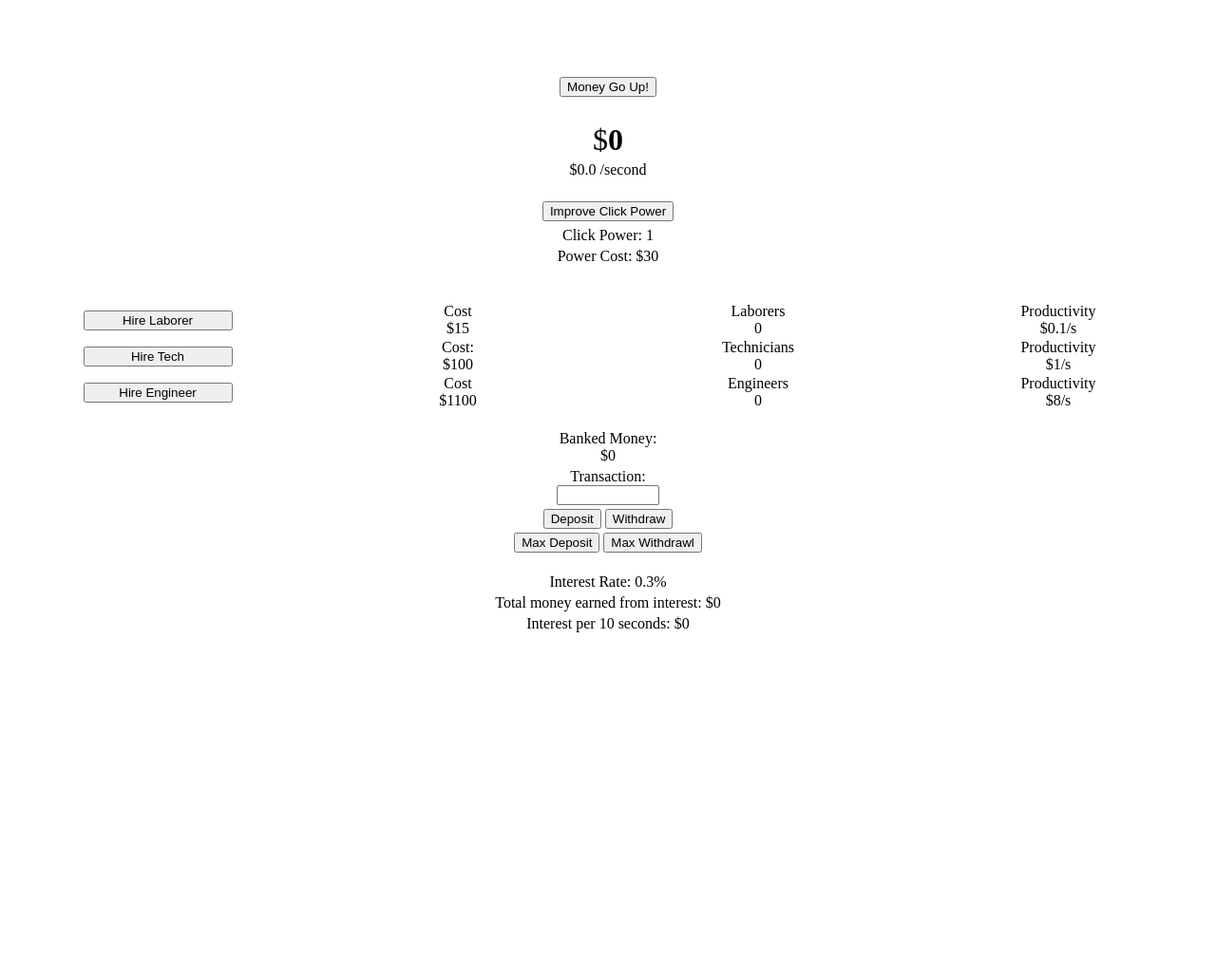
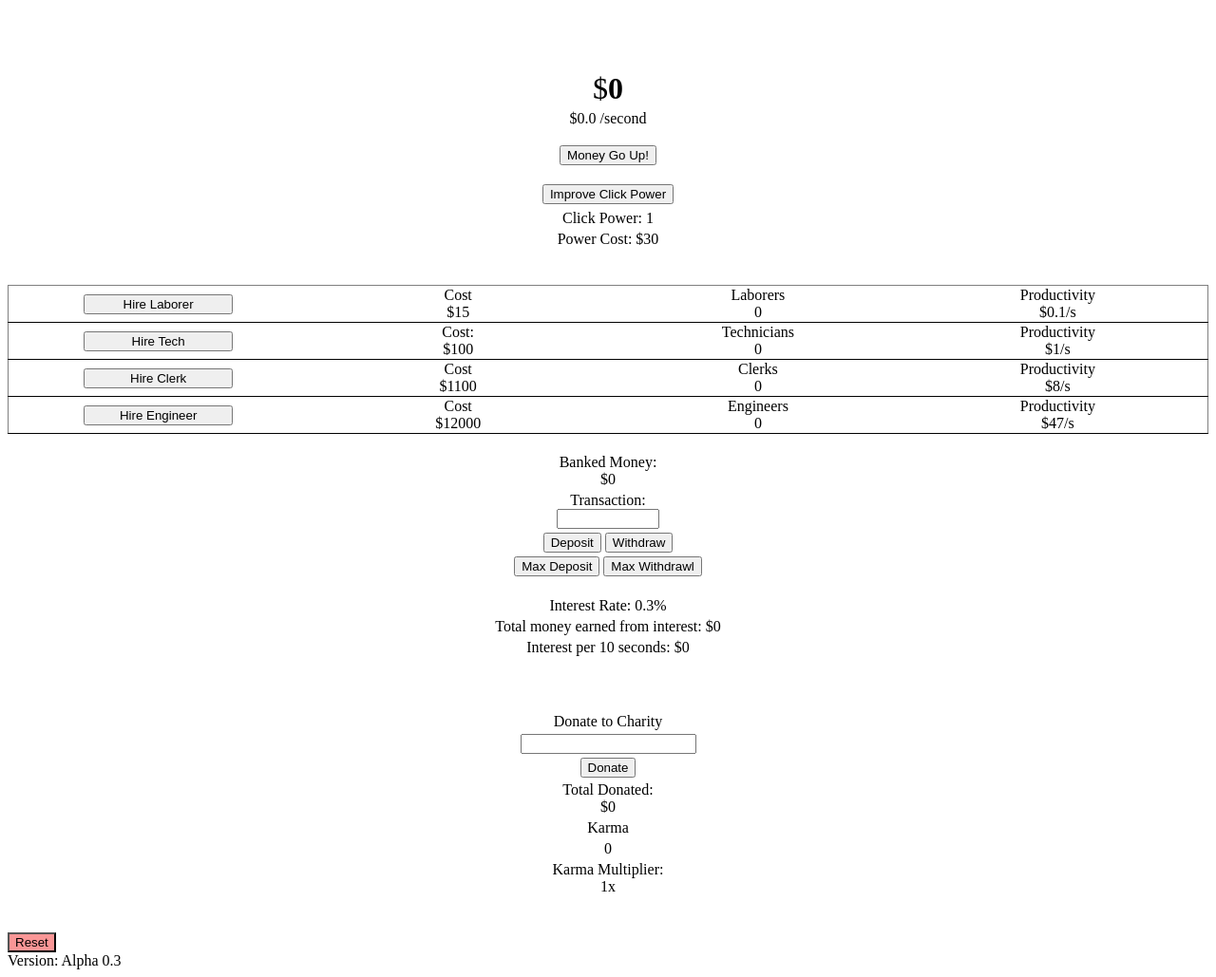
Before and after one commit to ajott/ajott.github.io, a plain HTML site: page clicker/index.html in a window 1280 px wide. Shown: the whole page at 95% size. Before the commit the page ends 800 px from the top, so only its background shows below. Drawn offline with Linux system fonts and the light colour scheme.

Commit message:
Added Clerks
Added new hire option

```diff
--- /dev/null
+++ b/clicker/charity.js
@@ -0,0 +1,29 @@
+var totalDonated = 0;
+var karma = 0;
+var karmaMult = 1;
+
+
+function donate() {
+    donation = document.getElementById('donationEntry').value;
+
+    if (donation >= 0){
+        if(dollars >= donation){
+            totalDonated = Number(totalDonated) + Number(donation);
+            dollars = dollars - donation;
+            document.getElementById('totalDonated').innerHTML = Number(totalDonated);
+            document.getElementById('dollars').innerHTML = dollars;
+            document.getElementById('donationEntry').value = null;
+        };
+    }
+
+}
+
+
+function karmaCalc(tD) {
+    karma = tD / 100000;
+    // karma = floor(totalDonated);
+    document.getElementById('karma').innerHTML = karma;
+
+    karmaMult = (Math.pow(2,(Math.log(karma)/Math.log(5)))).toFixed(0);
+    document.getElementById('karmaMult').innerHTML = karmaMult;
+}
--- a/clicker/hiring.js
+++ b/clicker/hiring.js
@@ -1,3 +1,8 @@
+var laborers = 0;
+var techs = 0;
+var clerks = 0;
+var engineers = 0;
+
 function hireLaborer(){
     var laborerCost = Math.floor(15 * Math.pow(1.15,laborers));     //works out the cost of this worker
     if(dollars >= laborerCost){                                   //checks that the player can afford the worker
@@ -24,8 +29,21 @@ function hireTech(){
     document.getElementById('techCost').innerHTML = nextCost;  //updates the worker cost for the user
 };
 
+function hireClerk(){
+    var clerkCost = Math.floor(1100 * Math.pow(1.15,clerks));     //works out the cost of this worker
+    if(dollars >= clerkCost){                                   //checks that the player can afford the worker
+        clerks = clerks + 1;                                   //increases number of laborers
+        dollars = dollars - clerkCost;                          //removes the dollars spent
+        document.getElementById('clerks').innerHTML = clerks;  //updates the number of laborers for the user
+        document.getElementById('dollars').innerHTML = dollars;  //updates the number of dollars for the user
+        updateMPS();
+    };
+    var nextCost = Math.floor(1100 * Math.pow(1.15,clerks));       //works out the cost of the next worker
+    document.getElementById('clerkCost').innerHTML = nextCost;  //updates the worker cost for the user
+};
+
 function hireEngineer(){
-    var engCost = Math.floor(1100 * Math.pow(1.15,engineers));     //works out the cost of this worker
+    var engCost = Math.floor(12000 * Math.pow(1.15,engineers));     //works out the cost of this worker
     if(dollars >= engCost){                                   //checks that the player can afford the worker
         engineers = engineers + 1;                                   //increases number of laborers
         dollars = dollars - engCost;                          //removes the dollars spent
@@ -33,6 +51,6 @@ function hireEngineer(){
         document.getElementById('dollars').innerHTML = dollars;  //updates the number of dollars for the user
         updateMPS();
     };
-    var nextCost = Math.floor(1100 * Math.pow(1.15,engineers));       //works out the cost of the next worker
+    var nextCost = Math.floor(12000 * Math.pow(1.15,engineers));       //works out the cost of the next worker
     document.getElementById('engCost').innerHTML = nextCost;  //updates the worker cost for the user
 };
--- a/clicker/index.html
+++ b/clicker/index.html
@@ -2,17 +2,13 @@
 
 <html>
 
-<head>	<link rel="stylesheet" type="text/css" href="interface.css" />
-		<title></title>
+<head>
+	<link rel="stylesheet" type="text/css" href="interface.css" />
+	<title>CAMCAD Documentation</title>
 </head>
 
 <body>
 		<table id="clickTable">
-		<tr>
-			<td id="clickCell">
-				<button id="clickButton" onclick="moneyClick(1)">Money Go Up!</button>
-			</td>
-		</tr>
 		<tr>
 			<td id="dollarTD">
 				$<span id="dollars">0</span>
@@ -23,12 +19,17 @@
 				$<span id="moneyPerSec">0.0</span> /second
 			</td>
 		</tr>
+		<tr>
+			<td id="clickCell">
+				<button id="clickButton" onclick="moneyClick(1)">Money Go Up!</button>
+			</td>
+		</tr>
 		</table>
 
 
 
 		<table id="clickHead" class="centerTable">
-			<br />
+
 			<tr>
 				<td>
 					<button onclick="increasePower()">Improve Click Power</button>
@@ -49,20 +50,20 @@
 
 
 	<table id="hiring">
-		<br />
-		<br />
+		<br>
+		<br>
 		<tr id="laborRow">
 			<td>
 				<button class="hire" onclick="hireLaborer()">Hire Laborer</button>
 			</td>
 			<td>
-				Cost <br /> $<span id="laborerCost">15</span>
+				Cost <br> $<span id="laborerCost">15</span>
 			</td>
 			<td>
-				Laborers <br /> <span id="laborers">0</span>
+				Laborers <br> <span id="laborers">0</span>
 			</td>
 			<td>
-				Productivity <br /> $0.1/s
+				Productivity <br> $<span id="laborProd">0.1</span>/s
 			</td>
 		</tr>
 		<tr id="techRow">
@@ -70,13 +71,27 @@
 				<button class="hire" onclick="hireTech()">Hire Tech</button>
 			</td>
 			<td>
-				Cost: <br /> $<span id="techCost">100</span>
+				Cost: <br> $<span id="techCost">100</span>
 			</td>
 			<td>
-				Technicians <br /> <span id="techs">0</span>
+				Technicians <br> <span id="techs">0</span>
 			</td>
 			<td>
-				Productivity <br /> $1/s
+				Productivity <br> $<span id="techProd">1</span>/s
+			</td>
+		</tr>
+		<tr id="clerkRos">
+			<td>
+				<button class="hire" onclick="hireClerk()">Hire Clerk</button>
+			</td>
+			<td>
+				Cost <br> $<span id="clerkCost">1100</span>
+			</td>
+			<td>
+				Clerks <br> <span id="clerks">0</span>
+			</td>
+			<td>
+				Productivity <br> $<span id="clerkProd">8</span>/s
 			</td>
 		</tr>
 		<tr id="engRow">
@@ -84,13 +99,13 @@
 				<button class="hire" onclick="hireEngineer()">Hire Engineer</button>
 			</td>
 			<td>
-				Cost <br /> $<span id="engCost">1100</span>
+				Cost <br> $<span id="engCost">12000</span>
 			</td>
 			<td>
-				Engineers <br /> <span id="engineers">0</span>
+				Engineers <br> <span id="engineers">0</span>
 			</td>
 			<td>
-				Productivity <br /> $8/s
+				Productivity <br> $<span id="engProd">47</span>/s
 			</td>
 		</tr>
 	</table>
@@ -98,12 +113,12 @@
 
 
 	<table id="bankTable" width="100%">
-		<br />
+		<br>
 		<tr>
-			<td>Banked Money: <br /> $<span id="inBank">0</span></td>
+			<td>Banked Money: <br> $<span id="inBank">0</span></td>
 		</tr>
 		<tr>
-			<td>Transaction: <br /> <input type="number" id="investmentEntry"></td>
+			<td>Transaction: <br> <input type="number" id="investmentEntry"></td>
 		</tr>
 		<tr>
 			<td><button onclick="deposit()">Deposit</button>
@@ -114,7 +129,7 @@
 				<button onclick="maxWithdraw()" id="withdrawMax">Max Withdrawl</button></td>
 		</tr>
 		<tr>
-			<td><br />Interest Rate: <span id="intRate">0.3%</span></td>
+			<td><br>Interest Rate: <span id="intRate">0.3%</span></td>
 		</tr>
 		<tr>
 			<td>
@@ -129,10 +144,55 @@
 
 	</table>
 
+	<table id="charity">
+		<br><br><br>
+		<tr>
+			<td>Donate to Charity</td>
+		</tr>
+		<tr>
+			<td>
+				<input type="number" id="donationEntry">
+			</td>
+		</tr>
+		<tr>
+			<td>
+				<button onclick="donate()" id="donate">Donate</button>
+			</td>
+		</tr>
+		<tr>
+			<td>
+				Total Donated: <br>
+				$<span id="totalDonated">0</span>
+			</td>
+		</tr>
+		<tr>
+			<td>
+				Karma
+			</td>
+		</tr>
+		<tr>
+			<td>
+				<span id="karma">0</span>
+			</td>
 
+		</tr>
+		<tr>
+			<td>
+				Karma Multiplier: <br>
+				<span id="karmaMult">1</span>x
+			</td>
+		</tr>
+	</table>
+
+	<br><br>
+	<button id="reset" onClick="reset()">Reset</button>
+	<br>
+	Version: Alpha 0.3
 	<script type="text/javascript" src="main.js"></script>
 	<script type="text/javascript" src="hiring.js"></script>
 	<script type="text/javascript" src="bank.js"></script>
+	<script type="text/javascript" src="periodic.js"></script>
+	<script type="text/javascript" src="charity.js"></script>
 </body>
 
 </html>
--- a/clicker/interface.css
+++ b/clicker/interface.css
@@ -29,6 +29,12 @@ td {
 	margin: auto;
 	table-layout: fixed;
 	border-collapse: collapse;
+	border-width: .50px;
+	border-style: solid;
+}
+
+#hiring td {
+	border-bottom: .50px solid black;
 }
 
 #clickTable {
@@ -56,9 +62,18 @@ td {
 }
 
 
+#charity {
+	width:100%;
+	table-layout: fixed;
+}
+
 input::-webkit-outer-spin-button,
 input::-webkit-inner-spin-button {
     /* display: none; <- Crashes Chrome on hover */
     -webkit-appearance: none;
     margin: 0; /* <-- Apparently some margin are still there even though it's hidden */
 }
+
+#reset {
+	background-color: #FA9696;
+}
--- a/clicker/main.js
+++ b/clicker/main.js
@@ -1,12 +1,6 @@
 var dollars = 0;
 var clickPower = 1;
-var investEntry = 0;
-var inBank = 0;
-var interestRate = .003;
-var totalInterest = 0
-var laborers = 0;
-var techs = 0;
-var engineers = 0;
+
 
 function moneyClick(numClicks){
     for (i = 0; i < numClicks; i++){
@@ -15,12 +9,12 @@ function moneyClick(numClicks){
 }
 
 function getMoney(number){
-    dollars = dollars + number;
+    dollars = dollars + (number * karmaMult);
     document.getElementById("dollars").innerHTML = dollars;
 };
 
 function updateMPS(){
-    document.getElementById("moneyPerSec").innerHTML = (((laborers / 10) + (techs) + (engineers * 8))).toFixed(1);
+    document.getElementById("moneyPerSec").innerHTML = (((laborers / 10) + (techs) + (clerks * 8) + (engineers * 47))).toFixed(1);
 }
 
 function increasePower(){
@@ -28,7 +22,7 @@ function increasePower(){
     if(dollars >= powerCost){                                        //checks that the player can afford the click power upgrade
         clickPower = clickPower + 1;                                 //increases number of laborers
         dollars = dollars - powerCost;                              //removes the dollars spent
-        document.getElementById('clickPower').innerHTML = clickPower;      //updates the number of laborers for the user
+        document.getElementById('clickPower').innerHTML = clickPower * karmaMult;      //updates the number of laborers for the user
         document.getElementById('dollars').innerHTML = dollars;      //updates the number of dollars for the user
         updateMPS();
     };
@@ -37,18 +31,56 @@ function increasePower(){
 };
 
 
-window.setInterval(function(){
 
-    getMoney(techs);
-    getMoney(engineers*8);
 
-}, 1000);
 
-window.setInterval(function(){
+function reset() {
+    karmaString = (totalDonated/100000).toString();
+    if(confirm('Are you sure you want to reset? \nYou will receive ' + karmaString + ' karma for money donated to charity.')) {
+        dollars = 0;
+        document.getElementById('dollars').innerHTML = dollars;
+        clickPower = 1;
+        document.getElementById('clickPower').innerHTML = clickPower;
+        investEntry = 0;
+        document.getElementById('investmentEntry').value = null;
+        inBank = 0;
+        document.getElementById('inBank').innerHTML = inBank;
+        interestRate = .003;
+        intRateString = (interestRate*100).toFixed(1).toString();
+        document.getElementById('intRate').innerHTML = intRateString + "%";
+        totalInterest = 0
+        document.getElementById('totalInterest').innerHTML = totalInterest.toFixed(0);
+        laborers = 0;
+        document.getElementById('laborers').innerHTML = laborers;
+        techs = 0;
+        document.getElementById('techs').innerHTML = techs;
+        clerks = 0;
+        document.getElementById('clerks').innerHTML = clerks;
+        engineers = 0;
+        document.getElementById('engineers').innerHTML = engineers;
+        powerCost = 30;
+        document.getElementById('powerCost').innerHTML = powerCost;
+        laborerCost = 15;
+        document.getElementById('laborerCost').innerHTML = laborerCost;
+        techCost = 100;
+        document.getElementById('techCost').innerHTML = techCost;
+        clerkCost = 1100;
+        document.getElementById('clerkCost').innerHTML = clerkCost;
+        engCost = 12000;
+        document.getElementById('engCost').innerHTML = engCost;
 
-    investInterest();
-    updateMPS();
-    getMoney(laborers);
-    checkTotalInterest();
+        karmaCalc(totalDonated);
 
-}, 10000);
+        totalDonated = 0;
+        document.getElementById('totalDonated').innerHTML = totalDonated;
+
+        document.getElementById('laborProd').innerHTML = 0.1*karmaMult;
+        document.getElementById('techProd').innerHTML = 1*karmaMult;
+        document.getElementById('clerkProd').innerHTML = 8 * karmaMult;
+        document.getElementById('engProd').innerHTML = 47*karmaMult;
+        document.getElementById('clickPower').innerHTML = 1*karmaMult;
+    }
+    else {
+        return false
+    }
+}
--- /dev/null
+++ b/clicker/periodic.js
@@ -0,0 +1,16 @@
+window.setInterval(function(){
+
+    getMoney(techs);
+    getMoney(engineers*47);
+    getMonkey(clerks*8)
+
+}, 1000);
+
+window.setInterval(function(){
+
+    investInterest();
+    updateMPS();
+    getMoney(laborers);
+    checkTotalInterest();
+
+}, 10000);
```
Also changed, not shown: clicker/bank.js (+9 -2 lines).
